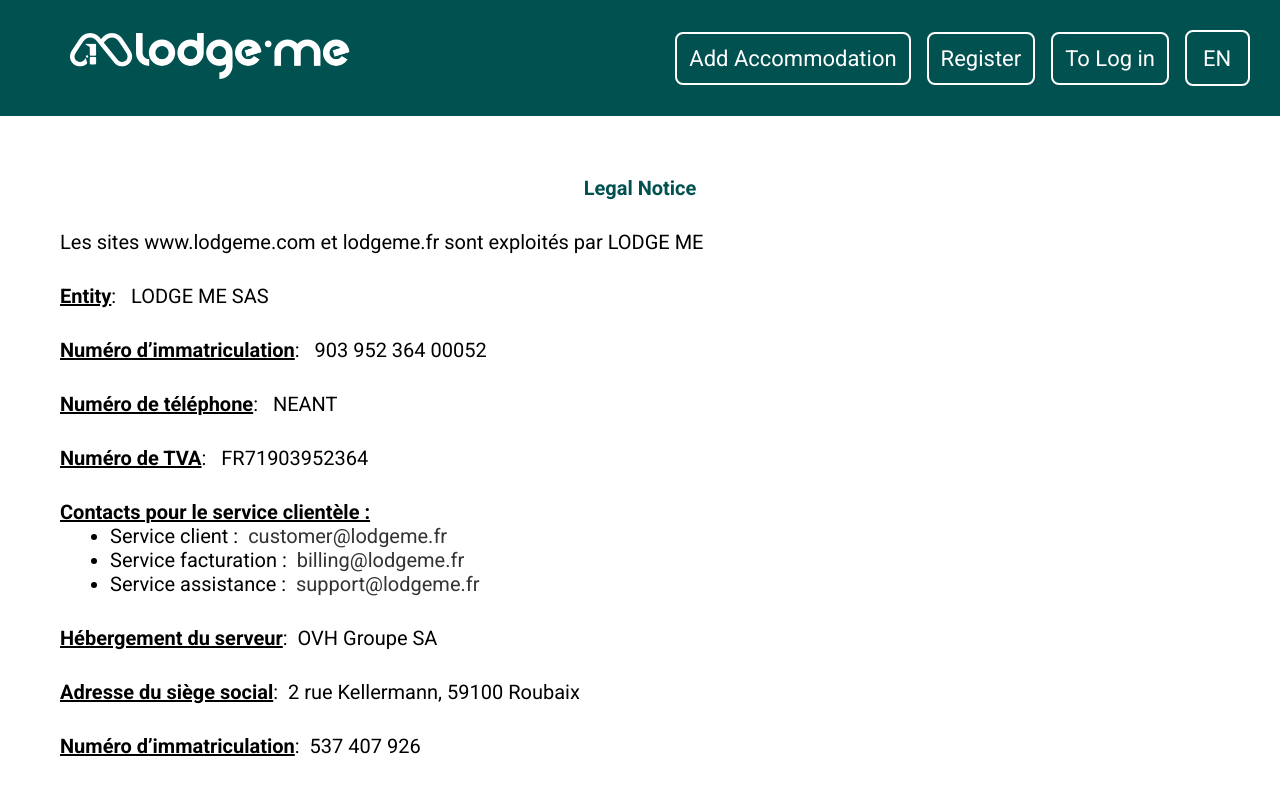
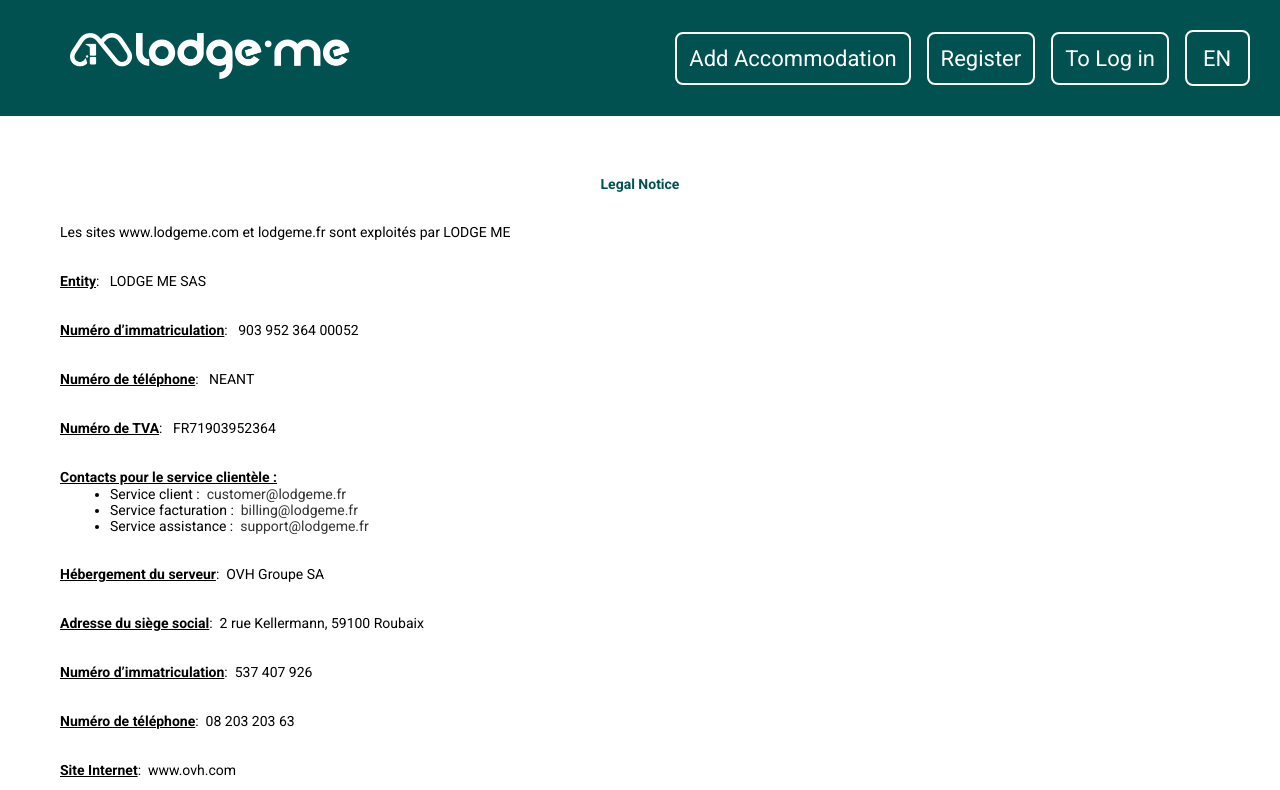
Before and after one commit to Adithyavarun-creator/lodgeme-trial, a React (Create React App) app: page /company-details in a window 1280 px wide. Shown: the top 790 px of the page. Built offline with nearby package versions, Linux system fonts and the light colour scheme.

Commit message:
small font added

```diff
--- a/src/pages/CompanyDetails/CompanyDetails.js
+++ b/src/pages/CompanyDetails/CompanyDetails.js
@@ -4,7 +4,6 @@
 export const CompanyDetailsStyles = styled.div`
   display: flex;
   flex-direction: column;
-
   gap: 100px;
   padding: 50px;
 
@@ -52,120 +51,120 @@
   }
 
   span {
-    font-size: 25px;
+    font-size: 18px;
     margin-bottom: 10px;
 
     @media ${devices.bigLaptopsAndDesktops} {
-      font-size: 22px;
+      font-size: 14px;
     }
 
     @media ${devices.tabletsAndIpads} {
-      font-size: 20px;
+      font-size: 10px;
     }
     @media ${devices.smallTabs} {
-      font-size: 18px;
+      font-size: 10px;
     }
 
     @media ${devices.smallMobiles} {
-      font-size: 10px;
+      font-size: 8px;
     }
   }
 
   li {
-    font-size: 25px;
+    font-size: 18px;
     margin-left: 50px;
 
     @media ${devices.bigLaptopsAndDesktops} {
-      font-size: 20px;
+      font-size: 14px;
     }
 
     @media ${devices.tabletsAndIpads} {
-      font-size: 14px;
+      font-size: 10px;
     }
     @media ${devices.smallTabs} {
-      font-size: 12px;
+      font-size: 10px;
     }
 
     @media ${devices.smallMobiles} {
-      font-size: 10px;
+      font-size: 8px;
     }
   }
 
   .companyboxheading {
     /* text-align: center; */
-    font-size: 25px;
+    font-size: 18px;
     color: ${({ theme }) => theme.colors.primaryColor};
 
     @media ${devices.bigLaptopsAndDesktops} {
-      font-size: 20px;
+      font-size: 14px;
     }
 
     @media ${devices.tabletsAndIpads} {
-      font-size: 14px;
+      font-size: 10px;
     }
     @media ${devices.smallTabs} {
-      font-size: 12px;
+      font-size: 10px;
     }
 
     @media ${devices.smallMobiles} {
-      font-size: 10px;
+      font-size: 8px;
     }
   }
 
   .companyboxtext {
-    font-size: 24px;
+    font-size: 18px;
 
     @media ${devices.bigLaptopsAndDesktops} {
-      font-size: 20px;
+      font-size: 14px;
     }
 
     @media ${devices.tabletsAndIpads} {
-      font-size: 14px;
+      font-size: 10px;
     }
     @media ${devices.smallTabs} {
-      font-size: 12px;
+      font-size: 10px;
     }
 
     @media ${devices.smallMobiles} {
-      font-size: 10px;
+      font-size: 8px;
     }
   }
   .companysidetext {
     /* text-decoration: underline; */
-    font-size: 24px;
+    font-size: 18px;
     /* font-weight: bolder; */
     text-decoration: underline;
     font-weight: bold;
 
     @media ${devices.bigLaptopsAndDesktops} {
-      font-size: 20px;
+      font-size: 14px;
     }
 
     @media ${devices.tabletsAndIpads} {
-      font-size: 14px;
+      font-size: 10px;
     }
     @media ${devices.smallTabs} {
-      font-size: 12px;
+      font-size: 10px;
     }
 
     @media ${devices.smallMobiles} {
-      font-size: 10px;
+      font-size: 8px;
     }
   }
 
   .companyboxlist {
     margin-top: 15px;
     list-style: none;
-    font-size: 25px;
+    font-size: 18px;
 
     @media ${devices.bigLaptopsAndDesktops} {
       margin-top: 15px;
-      font-size: 20px;
+      font-size: 14px;
     }
 
     @media ${devices.tabletsAndIpads} {
       margin-top: 10px;
-      font-size: 14px;
+      font-size: 10px;
     }
     @media ${devices.smallTabs} {
       margin-top: 10px;
@@ -174,27 +173,27 @@
 
     @media ${devices.smallMobiles} {
       margin-top: 7px;
-      font-size: 10px;
+      font-size: 8px;
     }
   }
 
   .companylinks {
-    font-size: 24px;
+    font-size: 18px;
     color: ${({ theme }) => theme.colors.primaryColor};
 
     @media ${devices.bigLaptopsAndDesktops} {
-      font-size: 20px;
+      font-size: 14px;
     }
 
     @media ${devices.tabletsAndIpads} {
-      font-size: 14px;
+      font-size: 10px;
     }
     @media ${devices.smallTabs} {
-      font-size: 12px;
+      font-size: 10px;
     }
 
     @media ${devices.smallMobiles} {
-      font-size: 10px;
+      font-size: 8px;
     }
   }
 
@@ -208,26 +207,26 @@
   }
 
   .companyservice {
-    font-size: 32px;
+    font-size: 18px;
     color: ${({ theme }) => theme.colors.primaryColor};
   }
 
   .weblink {
-    font-size: 25px;
+    font-size: 18px;
 
     @media ${devices.bigLaptopsAndDesktops} {
-      font-size: 20px;
+      font-size: 14px;
     }
 
     @media ${devices.tabletsAndIpads} {
-      font-size: 14px;
+      font-size: 10px;
     }
     @media ${devices.smallTabs} {
-      font-size: 12px;
+      font-size: 10px;
     }
 
     @media ${devices.smallMobiles} {
-      font-size: 10px;
+      font-size: 8px;
     }
   }
 `;
--- a/src/pages/CompanyDetails/CompanyDetailsPage.jsx
+++ b/src/pages/CompanyDetails/CompanyDetailsPage.jsx
@@ -145,6 +145,7 @@
                 href="https://commission.europa.eu"
                 className="linkStyle companyboxtext"
                 target="_blank"
+                rel="noreferrer"
               >
                 https://commission.europa.eu
               </a>
```
